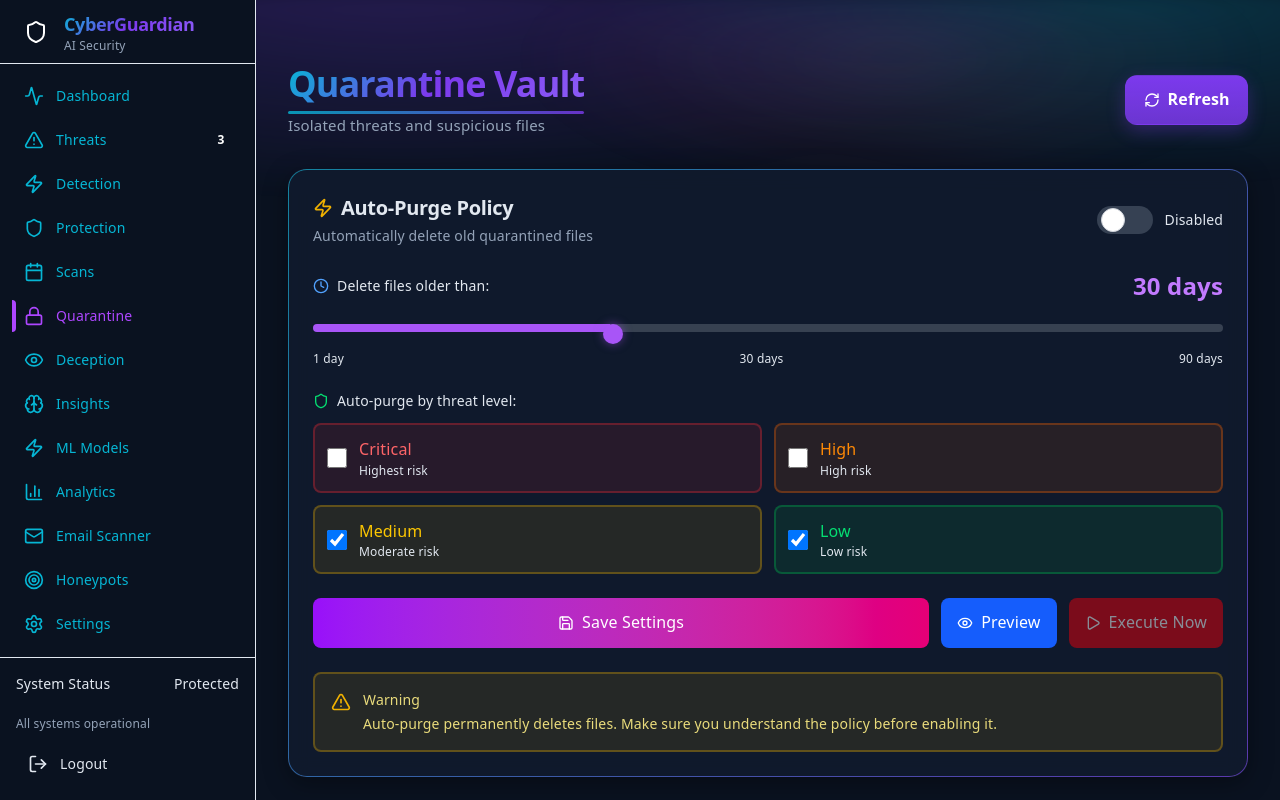
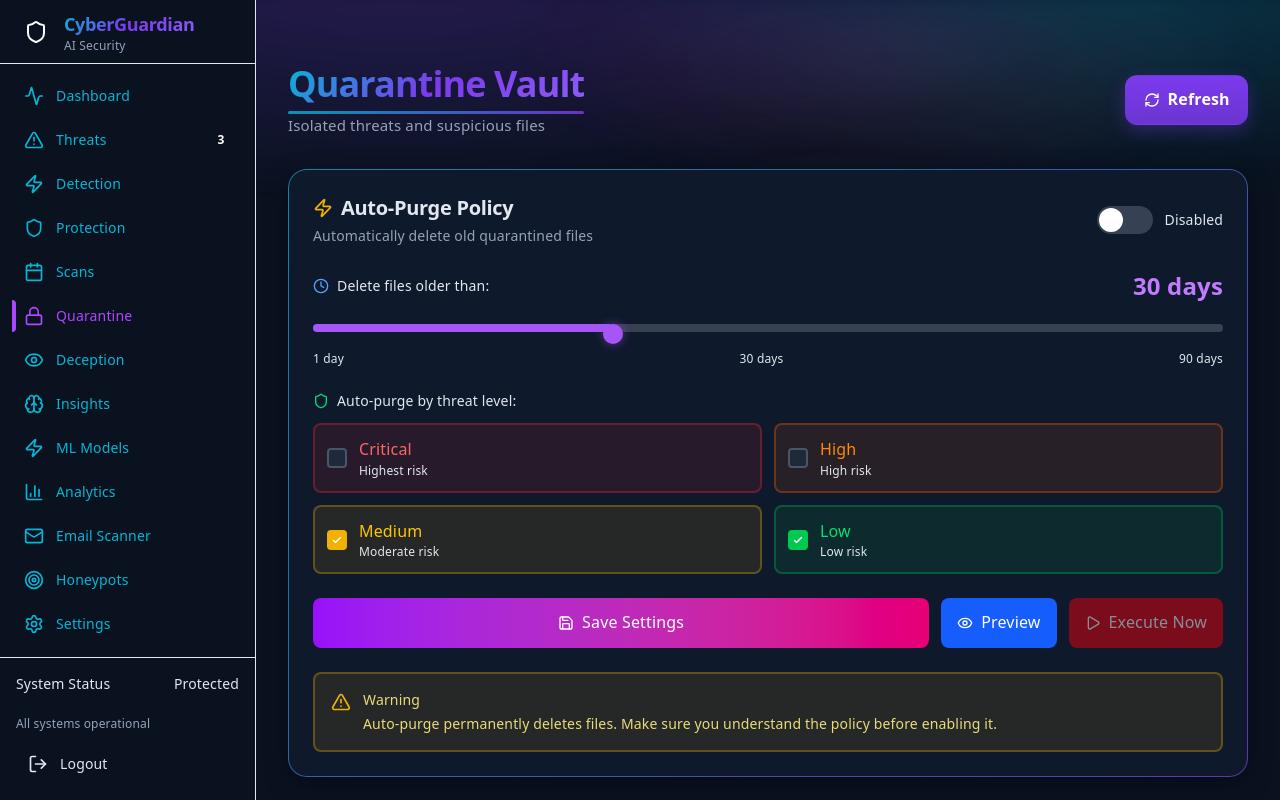
Before and after one commit to stefony/cyberguardian-dashboard, a Next.js app: page /quarantine in a window 1280 px wide. Built offline with nearby package versions, Linux system fonts and the light colour scheme; no server answers; sample sign-in values are in the browser's storage.

Commit message:
fix: replace checkboxes with clickable buttons

```diff
--- a/components/AutoPurgeSettings.tsx
+++ b/components/AutoPurgeSettings.tsx
@@ -143,18 +143,17 @@ export default function AutoPurgeSettings({ onSettingsChanged }: AutoPurgeSettin
         </div>
 
         {/* Enable Toggle */}
-        <label className="relative inline-flex items-center cursor-pointer">
-          <input
-            type="checkbox"
-            checked={settings.enabled}
-            onChange={(e) => setSettings({ ...settings, enabled: e.target.checked })}
-            className="sr-only peer"
-          />
-          <div className="w-14 h-7 bg-gray-700 peer-focus:outline-none peer-focus:ring-4 peer-focus:ring-purple-800 rounded-full peer peer-checked:after:translate-x-full rtl:peer-checked:after:-translate-x-full peer-checked:after:border-white after:content-[''] after:absolute after:top-0.5 after:start-[4px] after:bg-white after:border-gray-300 after:border after:rounded-full after:h-6 after:w-6 after:transition-all peer-checked:bg-purple-600"></div>
+        <button
+          onClick={() => setSettings({ ...settings, enabled: !settings.enabled })}
+          className="relative inline-flex items-center cursor-pointer"
+        >
+          <div className={`w-14 h-7 rounded-full transition-colors ${settings.enabled ? 'bg-purple-600' : 'bg-gray-700'}`}>
+            <div className={`absolute top-0.5 left-0.5 bg-white rounded-full h-6 w-6 transition-transform ${settings.enabled ? 'translate-x-7' : 'translate-x-0'}`}></div>
+          </div>
           <span className="ml-3 text-sm font-medium">
             {settings.enabled ? "Enabled" : "Disabled"}
           </span>
-        </label>
+        </button>
       </div>
 
       {/* Days Threshold Slider */}
@@ -176,7 +175,7 @@ export default function AutoPurgeSettings({ onSettingsChanged }: AutoPurgeSettin
             max="90"
             value={settings.days_threshold}
             onChange={(e) => setSettings({ ...settings, days_threshold: parseInt(e.target.value) })}
-            className="w-full h-2 bg-gray-700 rounded-lg appearance-none cursor-pointer slider-thumb"
+            className="slider-thumb w-full h-2 bg-gray-700 rounded-lg appearance-none cursor-pointer"
             style={{
               background: `linear-gradient(to right, #a855f7 0%, #a855f7 ${((settings.days_threshold - 1) / 89) * 100}%, #374151 ${((settings.days_threshold - 1) / 89) * 100}%, #374151 100%)`
             }}
@@ -199,64 +198,76 @@ export default function AutoPurgeSettings({ onSettingsChanged }: AutoPurgeSettin
 
         <div className="grid grid-cols-2 gap-3">
           {/* Critical */}
-          <div className="flex items-center gap-3 p-3 rounded-lg bg-red-500/10 border-2 border-red-500/30">
-            <input
-              type="checkbox"
-              id="purge-critical"
-              checked={settings.auto_purge_critical}
-              onChange={(e) => setSettings({ ...settings, auto_purge_critical: e.target.checked })}
-              className="w-5 h-5 rounded border-gray-600 bg-gray-800 text-red-500 focus:ring-2 focus:ring-red-500 cursor-pointer"
-            />
-            <label htmlFor="purge-critical" className="flex-1 cursor-pointer">
+          <button
+            onClick={() => setSettings({ ...settings, auto_purge_critical: !settings.auto_purge_critical })}
+            className="flex items-center gap-3 p-3 rounded-lg bg-red-500/10 border-2 border-red-500/30 hover:bg-red-500/20 transition-colors cursor-pointer text-left"
+          >
+            <div className={`w-5 h-5 rounded border-2 flex items-center justify-center ${settings.auto_purge_critical ? 'bg-red-500 border-red-500' : 'bg-gray-800 border-gray-600'}`}>
+              {settings.auto_purge_critical && (
+                <svg className="w-3 h-3 text-white" fill="none" stroke="currentColor" viewBox="0 0 24 24">
+                  <path strokeLinecap="round" strokeLinejoin="round" strokeWidth="3" d="M5 13l4 4L19 7"></path>
+                </svg>
+              )}
+            </div>
+            <div className="flex-1">
               <div className="font-medium text-red-400">Critical</div>
               <div className="text-xs text-muted-foreground">Highest risk</div>
-            </label>
             </div>
+          </button>
 
           {/* High */}
-          <div className="flex items-center gap-3 p-3 rounded-lg bg-orange-500/10 border-2 border-orange-500/30">
-            <input
-              type="checkbox"
-              id="purge-high"
-              checked={settings.auto_purge_high}
-              onChange={(e) => setSettings({ ...settings, auto_purge_high: e.target.checked })}
-              className="w-5 h-5 rounded border-gray-600 bg-gray-800 text-orange-500 focus:ring-2 focus:ring-orange-500 cursor-pointer"
-            />
-            <label htmlFor="purge-high" className="flex-1 cursor-pointer">
+          <button
+            onClick={() => setSettings({ ...settings, auto_purge_high: !settings.auto_purge_high })}
+            className="flex items-center gap-3 p-3 rounded-lg bg-orange-500/10 border-2 border-orange-500/30 hover:bg-orange-500/20 transition-colors cursor-pointer text-left"
+          >
+            <div className={`w-5 h-5 rounded border-2 flex items-center justify-center ${settings.auto_purge_high ? 'bg-orange-500 border-orange-500' : 'bg-gray-800 border-gray-600'}`}>
+              {settings.auto_purge_high && (
+                <svg className="w-3 h-3 text-white" fill="none" stroke="currentColor" viewBox="0 0 24 24">
+                  <path strokeLinecap="round" strokeLinejoin="round" strokeWidth="3" d="M5 13l4 4L19 7"></path>
+                </svg>
+              )}
+            </div>
+            <div className="flex-1">
               <div className="font-medium text-orange-400">High</div>
               <div className="text-xs text-muted-foreground">High risk</div>
-            </label>
             </div>
+          </button>
 
           {/* Medium */}
-          <div className="flex items-center gap-3 p-3 rounded-lg bg-yellow-500/10 border-2 border-yellow-500/30">
-            <input
-              type="checkbox"
-              id="purge-medium"
-              checked={settings.auto_purge_medium}
-              onChange={(e) => setSettings({ ...settings, auto_purge_medium: e.target.checked })}
-              className="w-5 h-5 rounded border-gray-600 bg-gray-800 text-yellow-500 focus:ring-2 focus:ring-yellow-500 cursor-pointer"
-            />
-            <label htmlFor="purge-medium" className="flex-1 cursor-pointer">
+          <button
+            onClick={() => setSettings({ ...settings, auto_purge_medium: !settings.auto_purge_medium })}
+            className="flex items-center gap-3 p-3 rounded-lg bg-yellow-500/10 border-2 border-yellow-500/30 hover:bg-yellow-500/20 transition-colors cursor-pointer text-left"
+          >
+            <div className={`w-5 h-5 rounded border-2 flex items-center justify-center ${settings.auto_purge_medium ? 'bg-yellow-500 border-yellow-500' : 'bg-gray-800 border-gray-600'}`}>
+              {settings.auto_purge_medium && (
+                <svg className="w-3 h-3 text-white" fill="none" stroke="currentColor" viewBox="0 0 24 24">
+                  <path strokeLinecap="round" strokeLinejoin="round" strokeWidth="3" d="M5 13l4 4L19 7"></path>
+                </svg>
+              )}
+            </div>
+            <div className="flex-1">
               <div className="font-medium text-yellow-400">Medium</div>
               <div className="text-xs text-muted-foreground">Moderate risk</div>
-            </label>
             </div>
+          </button>
 
           {/* Low */}
-          <div className="flex items-center gap-3 p-3 rounded-lg bg-green-500/10 border-2 border-green-500/30">
-            <input
-              type="checkbox"
-              id="purge-low"
-              checked={settings.auto_purge_low}
-              onChange={(e) => setSettings({ ...settings, auto_purge_low: e.target.checked })}
-              className="w-5 h-5 rounded border-gray-600 bg-gray-800 text-green-500 focus:ring-2 focus:ring-green-500 cursor-pointer"
-            />
-            <label htmlFor="purge-low" className="flex-1 cursor-pointer">
+          <button
+            onClick={() => setSettings({ ...settings, auto_purge_low: !settings.auto_purge_low })}
+            className="flex items-center gap-3 p-3 rounded-lg bg-green-500/10 border-2 border-green-500/30 hover:bg-green-500/20 transition-colors cursor-pointer text-left"
+          >
+            <div className={`w-5 h-5 rounded border-2 flex items-center justify-center ${settings.auto_purge_low ? 'bg-green-500 border-green-500' : 'bg-gray-800 border-gray-600'}`}>
+              {settings.auto_purge_low && (
+                <svg className="w-3 h-3 text-white" fill="none" stroke="currentColor" viewBox="0 0 24 24">
+                  <path strokeLinecap="round" strokeLinejoin="round" strokeWidth="3" d="M5 13l4 4L19 7"></path>
+                </svg>
+              )}
+            </div>
+            <div className="flex-1">
               <div className="font-medium text-green-400">Low</div>
               <div className="text-xs text-muted-foreground">Low risk</div>
-            </label>
             </div>
+          </button>
         </div>
       </div>
 
```
Lines whose indentation alone changed are shown as unchanged.
